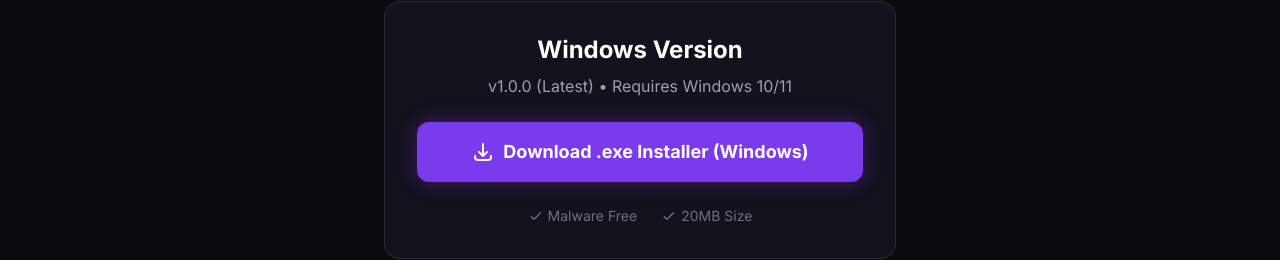
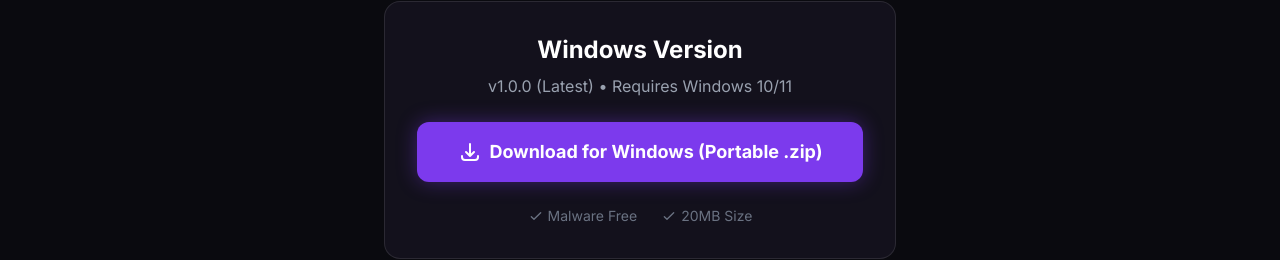
Before and after one commit to madasamy1990/Interview-AI, a Next.js app in the folder website/: page /download in a window 1280 px wide. Shown: the part 388-648 px from the top of the page. Built offline with nearby package versions, Linux system fonts and the light colour scheme; no server answers.

Commit message:
fix: update download page button to direct Crack-It-v1.0.0-Windows.zip release asset

```diff
--- a/website/app/download/page.js
+++ b/website/app/download/page.js
@@ -17,11 +17,11 @@ export default function Download() {
           <h2 className="text-2xl font-bold text-white mb-2">Windows Version</h2>
           <p className="text-gray-400 mb-6">v1.0.0 (Latest) • Requires Windows 10/11</p>
 
-          <a href="https://github.com/madasamy1990/Interview-AI/releases/download/v1.0.1/Crack.it.Setup.1.0.0.exe" className="w-full bg-[#7c3aed] hover:bg-purple-600 text-white font-bold py-4 px-6 rounded-xl transition text-lg flex items-center justify-center shadow-[0_0_20px_rgba(124,58,237,0.4)]">
+          <a href="https://github.com/madasamy1990/Interview-AI/releases/download/v1.0.1/Crack-It-v1.0.0-Windows.zip" className="w-full bg-[#7c3aed] hover:bg-purple-600 text-white font-bold py-4 px-6 rounded-xl transition text-lg flex items-center justify-center shadow-[0_0_20px_rgba(124,58,237,0.4)]">
             <svg className="w-6 h-6 mr-2" fill="none" viewBox="0 0 24 24" stroke="currentColor">
               <path strokeLinecap="round" strokeLinejoin="round" strokeWidth={2} d="M4 16v1a3 3 0 003 3h10a3 3 0 003-3v-1m-4-4l-4 4m0 0l-4-4m4 4V4" />
             </svg>
-            Download .exe Installer (Windows)
+            Download for Windows (Portable .zip)
           </a>
 
           <div className="mt-6 flex justify-center space-x-6 text-sm text-gray-500">
```
